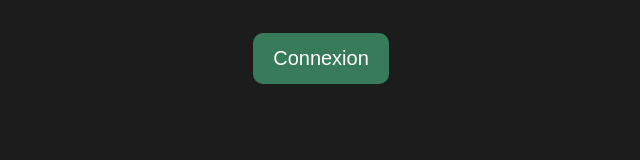
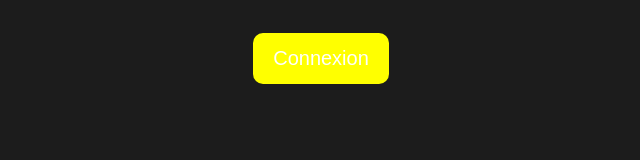
Before and after one commit to julie-technilab-design/login, a plain HTML site: page index.html in a window 1280 px wide. Shown: the whole page, without its empty margins (319-959 px from the left). Drawn offline with Linux system fonts and the light colour scheme.

Commit message:
Update index.html
change button color

```diff
--- a/index.html
+++ b/index.html
@@ -18,7 +18,7 @@ input[type=text], input[type=password] {
 
 /* Set a style for all buttons */
 button {
-  background-color: #387b5b;
+  background-color: #FFFF00;
   color: white;
   padding: 14px 20px;
   margin: 8px 0;
```
